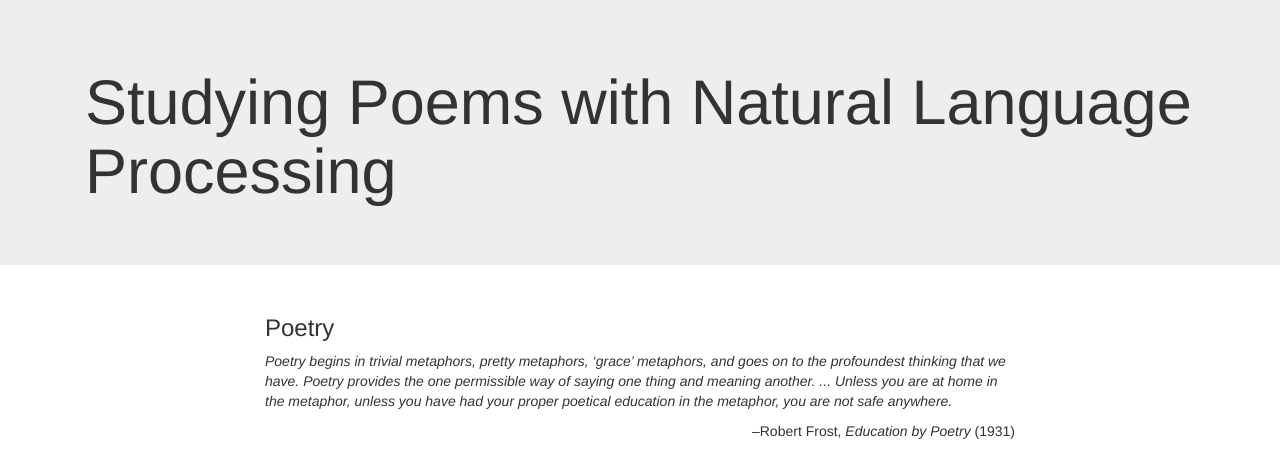
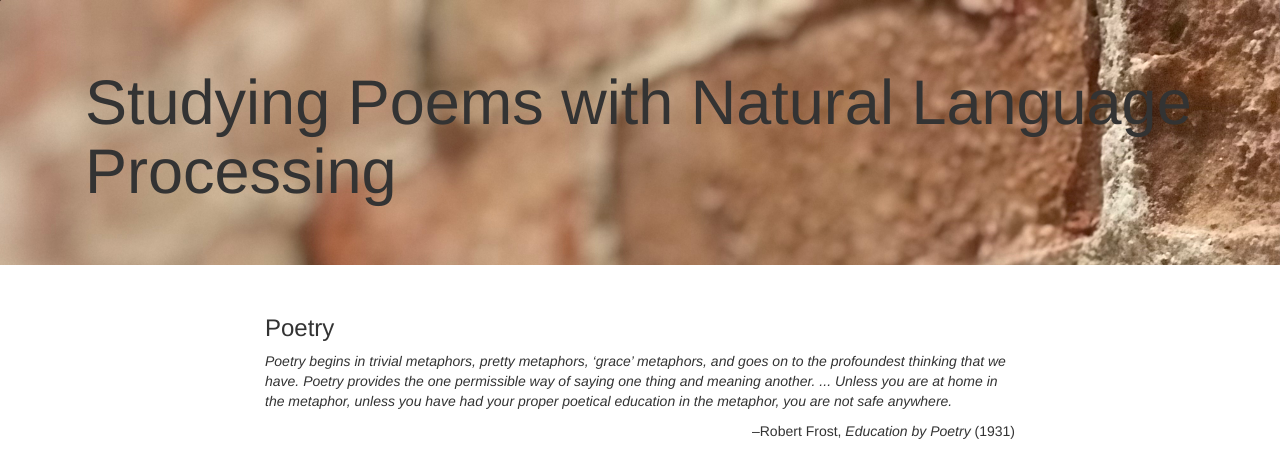
Before and after one commit to rochiecuevas/poetry, a Flask app: page / in a window 1280 px wide. Shown: the top 464 px of the page. Run offline with Flask 2, Linux system fonts and the light colour scheme; data comes from the database, SQL or seed files in the repository; some libraries are stand-ins or nearby versions.

Commit message:
added background image to jumbotron

```diff
--- a/static/css/main.css
+++ b/static/css/main.css
@@ -15,3 +15,8 @@ img {
     max-width: 100%;
     max-height: 100%;
 }
+
+.jumbotron {
+    background-image: url("/static/images/IMG_0270.jpg");
+    background-size: cover;
+}
```
